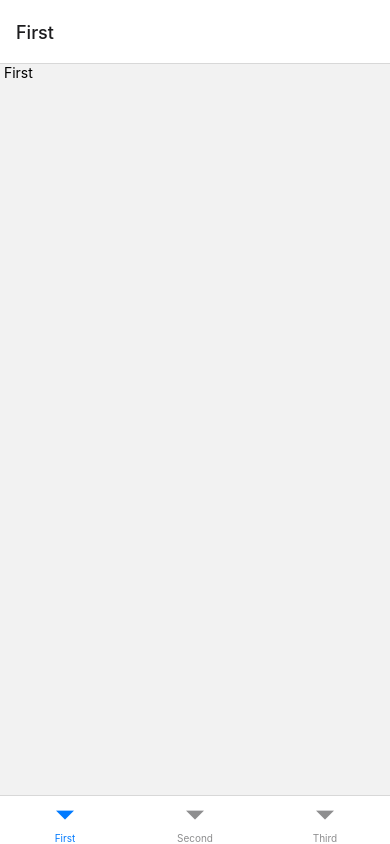
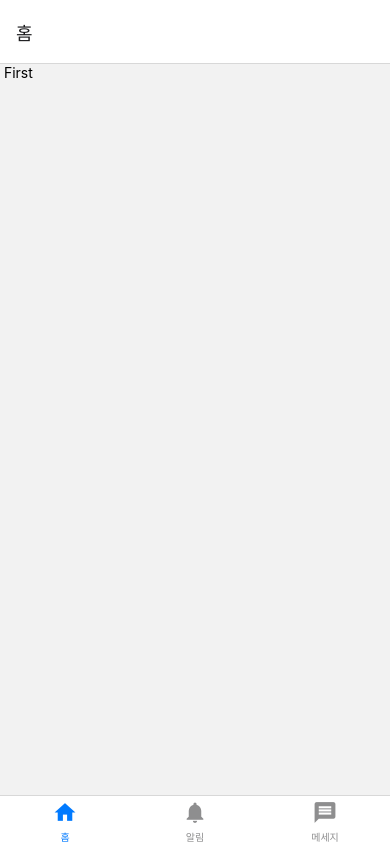
Before and after one commit to chyb627/rnsetting, a React Native app: screen /MainTab in a window 390 px wide. Built offline with nearby package versions, Linux system fonts and the light colour scheme.

Commit message:
react-native-vector-icons설치 및 바텀탭 아이콘 적용

```diff
--- a/package.json
+++ b/package.json
@@ -21,6 +21,7 @@
     "react-native-safe-area-context": "^4.3.1",
     "react-native-screens": "^3.15.0",
     "react-native-splash-screen": "^3.3.0",
+    "react-native-vector-icons": "^9.2.0",
     "tailwindcss": "1.4.6"
   },
   "devDependencies": {
--- a/src/pages/MainTab.js
+++ b/src/pages/MainTab.js
@@ -1,5 +1,6 @@
 import React from 'react';
 import { createBottomTabNavigator } from '@react-navigation/bottom-tabs';
+import Icon from 'react-native-vector-icons/MaterialIcons';
 import FirstScreen from './FirstScreen';
 import SecondScreen from './SecondScreen';
 import ThirdScreen from './ThirdScreen';
@@ -9,9 +10,21 @@ const Tab = createBottomTabNavigator();
 function MainTab() {
   return (
     <Tab.Navigator>
-      <Tab.Screen name="First" component={FirstScreen} />
-      <Tab.Screen name="Second" component={SecondScreen} />
-      <Tab.Screen name="Third" component={ThirdScreen} />
+      <Tab.Screen
+        name="First"
+        component={FirstScreen}
+        options={{ title: '홈', tabBarIcon: ({ color, size }) => <Icon name="home" color={color} size={size} /> }}
+      />
+      <Tab.Screen
+        name="Second"
+        component={SecondScreen}
+        options={{ title: '알림', tabBarIcon: ({ color, size }) => <Icon name="notifications" color={color} size={size} /> }}
+      />
+      <Tab.Screen
+        name="Third"
+        component={ThirdScreen}
+        options={{ title: '메세지', tabBarIcon: ({ color, size }) => <Icon name="message" color={color} size={size} /> }}
+      />
     </Tab.Navigator>
   );
 }
```
Also changed, not shown: 5 other files (tests, documents, lock files or other folders).
